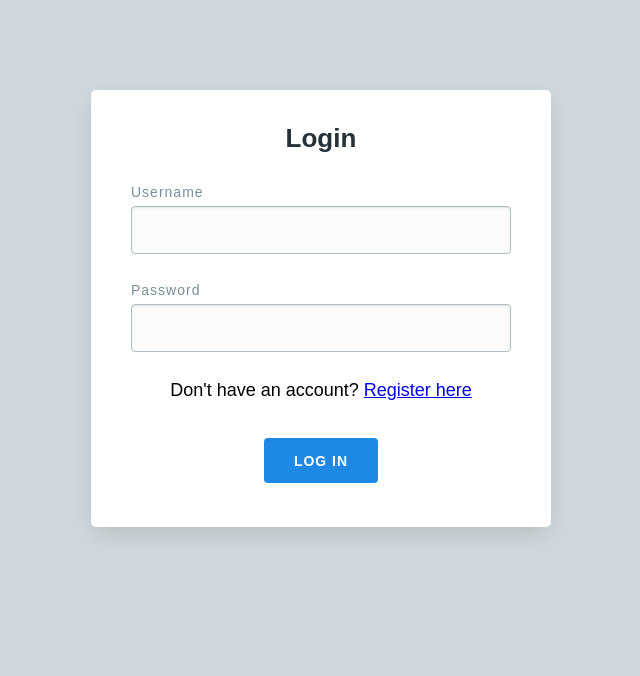
After one commit to pg-weti-projects/interactive.gas.stations.map, a Flask app: page /login in a window 1280 px wide. The commit adds this page. Shown: the top 676 px of the page, without its empty margins (319-959 px from the left). Run offline with Flask 3, Linux system fonts and the light colour scheme; parts of the project's set-up code (start-up, migrations or seed data) failed here and were passed over.

Commit message:
Fixed merge conflicts

```diff
--- /dev/null
+++ b/WebMap/static/css/styles.css
@@ -0,0 +1,174 @@
+/*
+  Colors: http://getuicolors.com
+*/
+
+/* Setup */
+:root {
+  --black: #000000;
+  --almost-black: #263238;
+  --white: #ffffff;
+  --almost-white: #FBFBFB;
+  --grey-light: #CFD8DC;
+  --grey: #B0BEC5;
+  --grey-medium: #78909C;
+  --grey-dark: #455A64;
+  --primary: #1E88E5;
+  --primary-dark: #1976D2;
+  --secondary: #CFD8DC;
+  --secondary-dark: #B0BEC5;
+  --red: #EF4836;
+}
+
+* {
+  position: relative;
+  box-sizing: border-box;
+}
+
+body {
+  margin: 0;
+  font-family: sans-serif;
+  font-size: 18px;
+  line-height: 28px;
+  color: var(--black);
+  background: var(--grey-light);
+}
+
+/* Typography */
+.center {
+  text-align: center;
+}
+
+h1 {
+  margin: 0.5em 0 1em;
+  font-size: 26px;
+  line-height: 1.2;
+  color: var(--almost-black);
+}
+
+h2 {
+  margin: 0.5em 0 1em;
+  font-size: 20px;
+  line-height: 1.2;
+  color: var(--grey-dark);
+}
+
+p {
+  margin: 24px 0;
+}
+
+/* Cards */
+.card-wrapper {
+  margin: 0 auto;
+  padding: 90px 30px;
+  flex-wrap: wrap;
+  justify-content: center;
+  display: flex;
+}
+
+.card {
+  margin: 0 30px 60px;
+  padding: 20px 40px;
+  width: 460px;
+  box-shadow: 0 8px 26px -4px rgba(0,0,0,0.15);
+  border-radius: 5px;
+  background: var(--white);
+}
+
+@media only screen and (max-width: 520px) {
+  .card-wrapper {
+    padding: 30px 0 0;
+  }
+}
+
+@media only screen and (max-width: 520px) {
+  .card {
+    margin: 0 0 30px;
+    width: 100%;
+    border-radius: 0;
+  }
+}
+
+/* Forms */
+form {
+  transition: opacity .15s ease;
+}
+
+form.loading {
+  pointer-events: none;
+  opacity: 0.75;
+}
+
+label {
+  margin: 0 0 2px;
+  font-size: 14px;
+  line-height: 24px;
+  letter-spacing: 1px;
+  color: var(--grey-medium);
+  display: block;
+}
+
+.field {
+  margin: 0 0 24px;
+  padding: 11px 16px 9px;
+  width: 100%;
+  font-size: 16px;
+  line-height: 26px;
+  color: var(--almost-black);
+  border: 1px solid var(--grey);
+  border-radius: 4px;
+  box-shadow: inset 0 1px 2px rgba(0,0,0,0.1);
+  display: block;
+  background: var(--almost-white);
+  transition: border-color .15s ease;
+}
+
+.field:focus {
+  border-color: var(--grey-medium);
+  outline: none;
+}
+
+.error {
+  margin: 0;
+  font-size: 16px;
+  line-height: 26px;
+  text-align: center;
+  color: var(--red);
+}
+
+/* Buttons */
+.btn {
+  margin: 0 0 24px;
+  padding: 11px 30px 10px;
+  font-size: 14px;
+  line-height: 24px;
+  text-transform: uppercase;
+  letter-spacing: 1px;
+  font-weight: 600;
+  text-decoration: none;
+  color: var(--white);
+  border: none;
+  border-radius: 4px;
+  outline: none;
+  cursor: pointer;
+  display: inline-block;
+  background: var(--primary);
+  transition: color .15s ease, background-color .15s ease;
+}
+
+.btn:hover {
+  background: var(--primary-dark);
+}
+
+.btn--secondary {
+  color: var(--almost-black);
+  background: var(--secondary);
+}
+
+.btn--secondary:hover {
+  background: var(--secondary-dark);
+}
+
+input[type=submit] {
+  margin: 34px auto 24px;
+  display: block;
+}
--- /dev/null
+++ b/WebMap/templates/login.html
@@ -0,0 +1,35 @@
+<!DOCTYPE html>
+<html lang="en">
+<head>
+  <meta charset="UTF-8">
+  <meta name="viewport" content="width=device-width, initial-scale=1.0">
+  <title>Login</title>
+  <link rel="stylesheet" type="text/css" href="../static/css/styles.css">
+</head>
+<body>
+  <div class="card-wrapper">
+
+    <div class="card">
+
+      <h1 class="center">Login</h1>
+
+      <form name="login_form" action="{{ url_for('login_user')}}" method="post">
+
+        <label for="username">Username</label>
+        <input type="text" name="username" class="field" required>
+
+        <label for="password">Password</label>
+        <input type="password" name="password" class="field" required>
+
+        <p class="error">{{ error }}</p>
+
+        <p class="center">Don't have an account? <a href="{{ url_for('register_user') }}">Register here</a></p>
+        <input type="submit" value="Log In" class="btn">
+
+      </form>
+
+    </div>
+
+  </div>
+</body>
+</html>
```
Also changed, not shown: WebMap/templates/base.html (+7 -0 lines).
